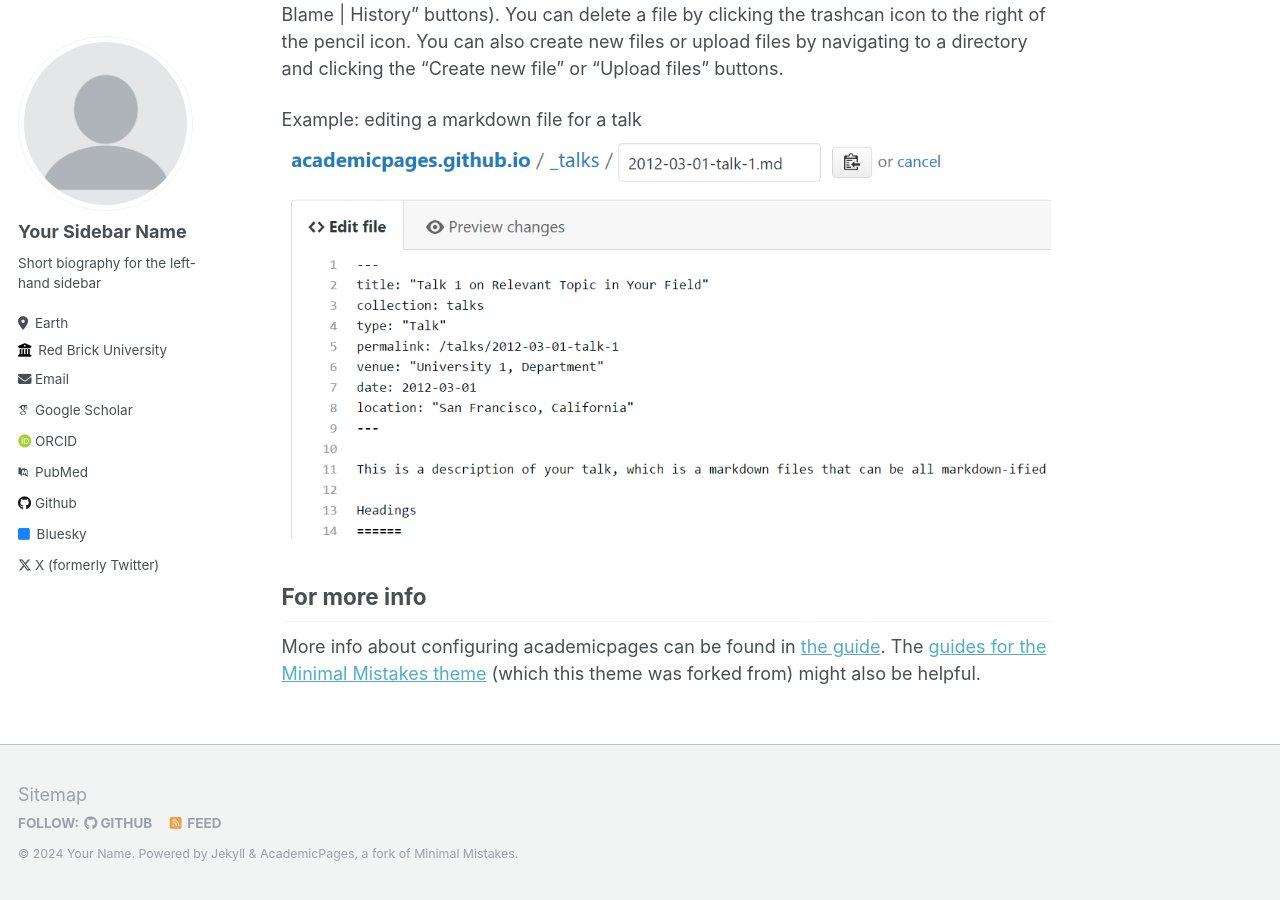
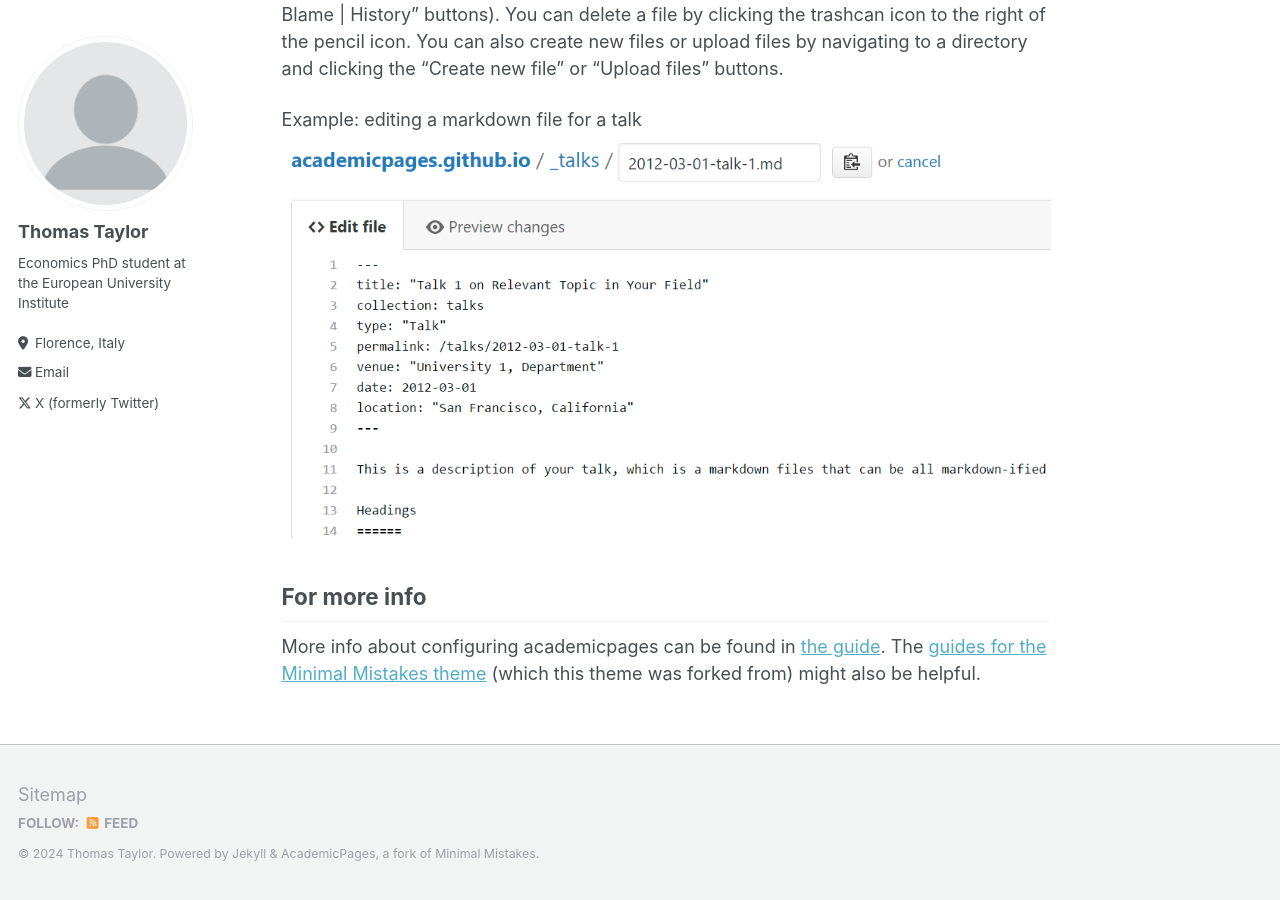
Before and after one commit to thomastaylor-econ/thomastaylor-econ.github.io, a Jekyll site: the page built from _pages/about.md, in a window 1280 px wide and 900 px high, scrolled down 2463 px. Built offline with Jekyll 4.4.1, drawn with Linux system fonts in a browser that asks for light colours; some web fonts are replaced; some of the changed text lies outside the part shown.

Commit message:
Update _config.yml
changes in _config files. basic info

```diff
--- a/_config.yml
+++ b/_config.yml
@@ -8,11 +8,11 @@
 
 # Basic Site Settings
 locale                   : "en-US"
-title                    : "Your Name / Site Title"
+title                    : "Thomas Taylor"
 title_separator          : "-"
-name                     : &name "Your Name"
-description              : &description "personal description"
-url                      : https://academicpages.github.io # the base hostname & protocol for your site e.g. "https://mmistakes.github.io"
+name                     : &name "Thomas Taylor"
+description              : &description "Economics PhD student at the European University Institute"
+url                      : https://thomastaylor-econ.github.io # the base hostname & protocol for your site e.g. "https://mmistakes.github.io"
 baseurl                  : "" # the subpath of your site, e.g. "/blog"
 repository               : "academicpages/academicpages.github.io"
 
@@ -22,32 +22,32 @@ repository               : "academicpages/academicpages.github.io"
 author:
   # Biographic information
   avatar           : "profile.png"
-  name             : "Your Sidebar Name"
+  name             : "Thomas Taylor"
   pronouns         : # example: "she/her"
-  bio              : "Short biography for the left-hand sidebar"
-  location         : "Earth"
-  employer         : "Red Brick University"
+  bio              : "Economics PhD student at the European University Institute"
+  location         : "Florence, Italy"
+  employer         : # "European University Institute"
   uri              : # URL
-  email            : "none@example.org"
+  email            : "thomas.taylor@eui.eu"
 
   # Academic websites
   arxiv            : # URL - Update with the correct link to your profile
-  googlescholar    : "https://scholar.google.com/citations?user=PS_CX0AAAAAJ"
+  googlescholar    : # "https://scholar.google.com/citations?user=PS_CX0AAAAAJ"
   impactstory      : # URL
-  orcid            : "http://orcid.org/yourorcidurl"
-  pubmed           : "https://www.ncbi.nlm.nih.gov/pubmed/?term=john+snow"
+  orcid            : # "http://orcid.org/yourorcidurl"
+  pubmed           : # "https://www.ncbi.nlm.nih.gov/pubmed/?term=john+snow"
   researchgate     : # URL
 
   # Repositories and software development
   bitbucket        : # Username - Update with your username on the site
   codepen          : # Username
   dribbble         : # Username
-  github           : "academicpages"
+  github           : # "academicpages"
   kaggle           : # Username
   stackoverflow    : # User number or user number and name (i.e., use "1" or "1/jeff-atwood")
 
   # Social media
-  bluesky          : "bsky.app" # Replace this with you Bluesky username
+  bluesky          : #"bsky.app" # Replace this with you Bluesky username
   facebook         : # Username
   flickr           : # Username
   foursquare       : # Username
@@ -64,7 +64,7 @@ author:
   steam            : # Username
   telegram         : # URL
   tumblr           : # Username
-  twitter          : "UniofOxford"  # Replace this with your X / Twitter handle
+  twitter          : "Th0masTaylor"  # Replace this with your X / Twitter handle
   vine             : # Username
   weibo            : # Username
   wikipedia        : # Username
```
